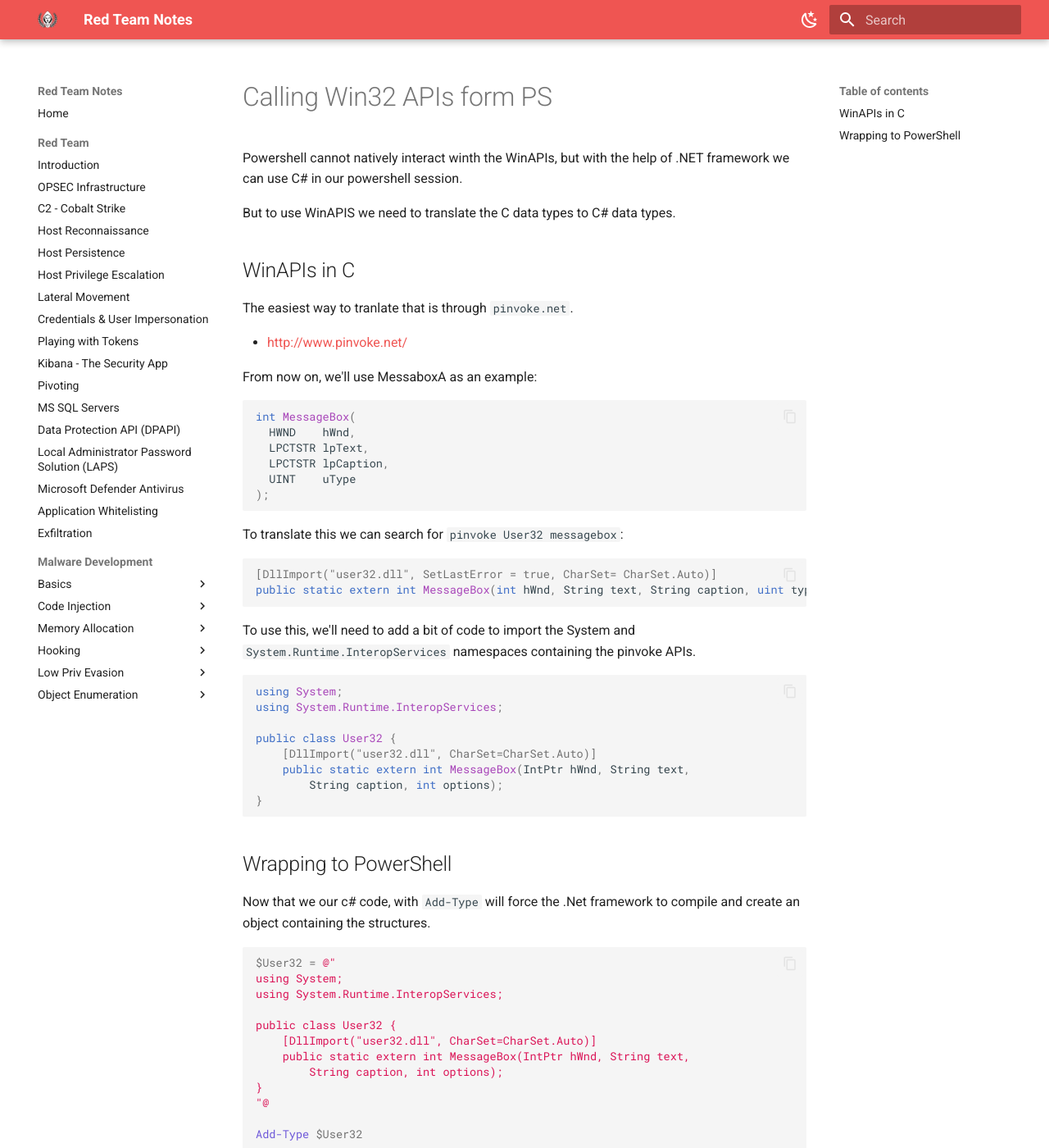
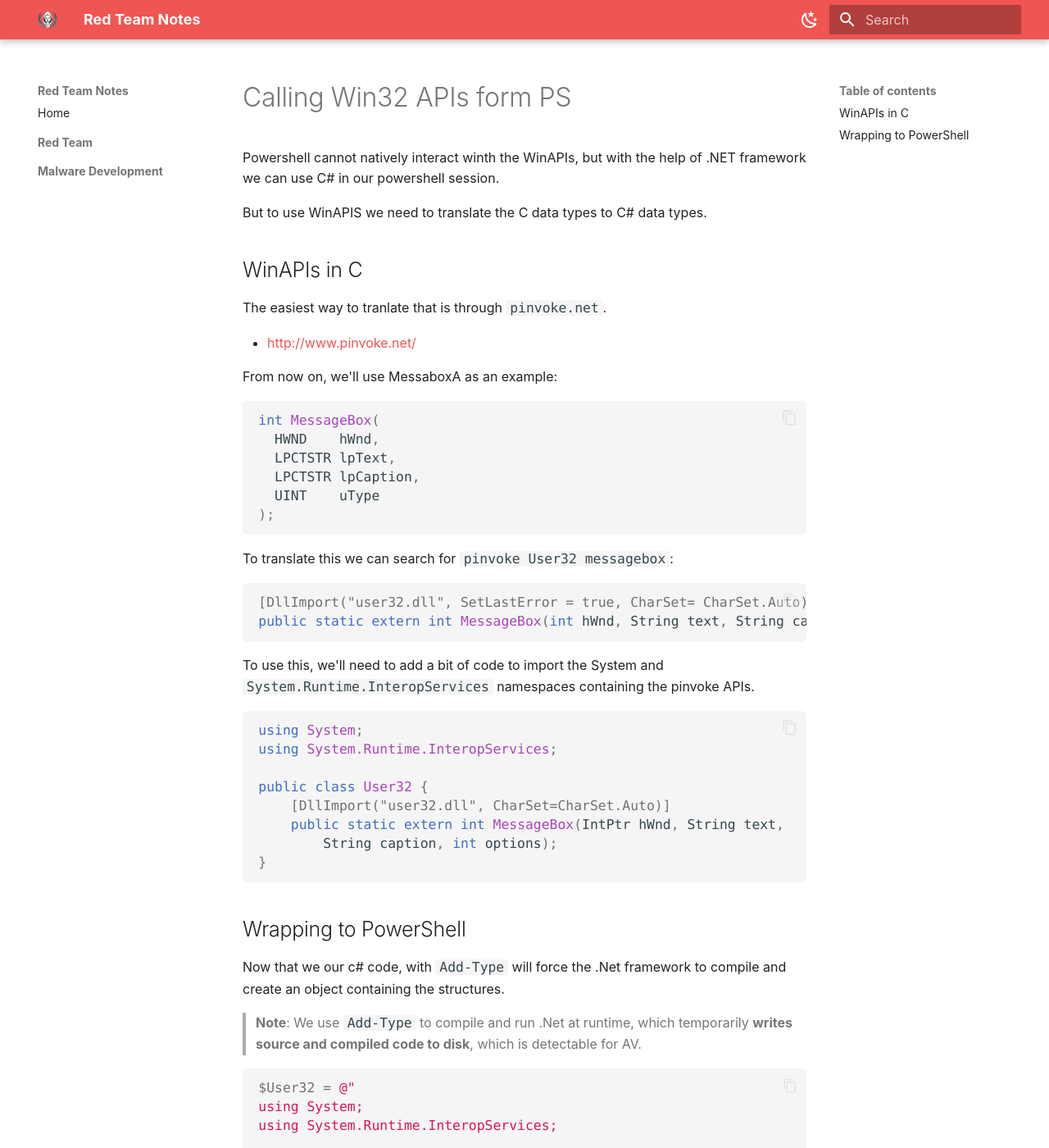
Before and after one commit to benjugat/rtnotes, an MkDocs documentation site: the page built from docs/malware/basics/powershell-shellcode-dropper.md, in a window 1280 px wide and 1400 px high. Shown: the whole window at 82% size. Built offline with MkDocs 1.6.1 and Material for MkDocs 9.7.7, drawn with Linux system fonts in a browser that asks for light colours; some of the changed text lies outside the part shown.

Commit message:
powershell-reflective

````diff
--- /dev/null
+++ b/docs/css/extra.css
@@ -0,0 +1,141 @@
+/* Custom tweaks for Hacking Notes */
+
+:root {
+  --md-text-font: "Inter", -apple-system, BlinkMacSystemFont, "Segoe UI", Roboto, sans-serif;
+  --md-code-font: "JetBrains Mono", SFMono-Regular, Consolas, "Liberation Mono", Menlo, monospace;
+}
+
+/* Code blocks */
+.md-typeset code,
+.md-typeset pre {
+  font-size: 0.82rem;
+}
+
+.md-typeset pre > code {
+  border-radius: 6px;
+}
+
+/* Tables */
+.md-typeset table:not([class]) {
+  font-size: 0.78rem;
+}
+
+/* Make images a bit smaller by default so they fit columns */
+.md-typeset img {
+  max-width: 80%;
+  border-radius: 4px;
+}
+
+/* Admonitions: tighter padding */
+.md-typeset .admonition {
+  margin: 1rem 0;
+}
+
+/* Slightly denser TOCs in the right sidebar */
+.md-sidebar__scrollwrap {
+  scrollbar-width: thin;
+}
+
+/* Footer link style */
+.md-footer-meta {
+  font-size: 0.7rem;
+}
+
+/* -------------------------------------------------------------------------
+ * Sidebar: keep sub-items collapsed by default, but let the user
+ * expand them either by clicking the section title OR by being on a
+ * page that lives inside the section. Material automatically tags the
+ * active section with `.md-nav__item--active` so we only need to opt
+ * in to expand it via CSS.
+ * ------------------------------------------------------------------------- */
+.md-nav__item--section.md-nav__item--nested > .md-nav {
+  display: none;
+}
+
+.md-nav__item--section.md-nav__item--nested
+  > .md-nav__toggle:checked
+  ~ .md-nav {
+  display: block;
+}
+
+.md-nav__item--section.md-nav__item--nested.md-nav__item--active
+  > .md-nav {
+  display: block;
+}
+
+/* Visual cue: section titles must look clickable */
+.md-nav__item--section.md-nav__item--nested
+  > .md-nav__link.md-nav__container
+  > a.md-nav__link,
+.md-nav__item--section.md-nav__item--nested
+  > label.md-nav__link {
+  cursor: pointer;
+}
+
+/* Hover state to make the click target obvious */
+.md-nav__item--section.md-nav__item--nested
+  > .md-nav__link.md-nav__container:hover {
+  background-color: var(--md-default-fg-color--lightest);
+  border-radius: 4px;
+}
+
+/* -------------------------------------------------------------------------
+ * Dark mode polish
+ * Make the palette toggle clearly visible, and tighten a few colour
+ * tokens so the slate scheme reads as proper night mode.
+ * ------------------------------------------------------------------------- */
+
+/* Bigger / more obvious palette toggle in the header */
+.md-header__option .md-header__button.md-icon {
+  padding: 0.4rem;
+  border-radius: 50%;
+  transition: background-color 0.15s ease;
+}
+
+.md-header__option .md-header__button.md-icon:hover {
+  background-color: var(--md-default-fg-color--lightest);
+}
+
+/* Soften some surfaces in the slate scheme so the page doesn't look
+   flat-black and the code blocks stand out. */
+[data-md-color-scheme="slate"] {
+  --md-default-bg-color:        #1c1f26;
+  --md-default-bg-color--light: #23262e;
+  --md-default-fg-color:        #e6e6e6;
+  --md-default-fg-color--light: #b9bcc4;
+  --md-default-fg-color--lighter: #8b8e97;
+  --md-code-bg-color:           #2a2d36;
+  --md-code-fg-color:           #e6e6e6;
+  --md-typeset-table-color:     #2a2d36;
+  --md-admonition-bg-color:     #2a2d36;
+  --md-footer-bg-color:         #14161b;
+  --md-footer-bg-color--dark:  #0f1115;
+  --md-shadow-z1: 0 0.25rem 0.625rem rgba(0, 0, 0, 0.4);
+  --md-shadow-z2: 0 0 0.8rem rgba(0, 0, 0, 0.5);
+}
+
+/* Slightly tinted code blocks in dark mode for legibility */
+[data-md-color-scheme="slate"] .md-typeset pre > code {
+  background-color: #2a2d36;
+  border: 1px solid rgba(255, 255, 255, 0.05);
+}
+
+[data-md-color-scheme="slate"] .md-typeset code {
+  background-color: rgba(255, 255, 255, 0.08);
+  color: #b7c6d4;
+}
+
+/* Better table contrast in dark mode */
+[data-md-color-scheme="slate"] .md-typeset table:not([class]) th {
+  background-color: #2a2d36;
+  color: #e6e6e6;
+}
+
+[data-md-color-scheme="slate"] .md-typeset table:not([class]) tr:hover {
+  background-color: rgba(255, 255, 255, 0.03);
+}
+
+/* Admonitions: a touch of colour in dark mode */
+[data-md-color-scheme="slate"] .md-typeset .admonition {
+  border-left-color: var(--md-primary-fg-color);
+}
--- a/docs/malware/basics/powershell-shellcode-runner.md
+++ b/docs/malware/basics/powershell-shellcode-dropper.md
@@ -51,6 +51,8 @@ public class User32 {
 ## Wrapping to PowerShell
 
 Now that we our c# code, with `Add-Type` will force the .Net framework to compile and create an object containing the structures.
+
+>**Note**: We use `Add-Type` to compile and run .Net at runtime, which temporarily **writes source and compiled code to disk**, which is detectable for AV.
 
 
 ```powershell
````
Also changed, not shown: other parts of docs/malware/basics/powershell-shellcode-dropper.md (+3 -0 lines), docs/malware/basics/csharp-dropper.md (added, +122 -0 lines), docs/malware/code-injection/dll_sideloading.md (added, +266 -0 lines), docs/images/dll_sideloading_error.jpg (added), docs/images/dll_sideloading_procmon.jpg (added), 1 other file.
